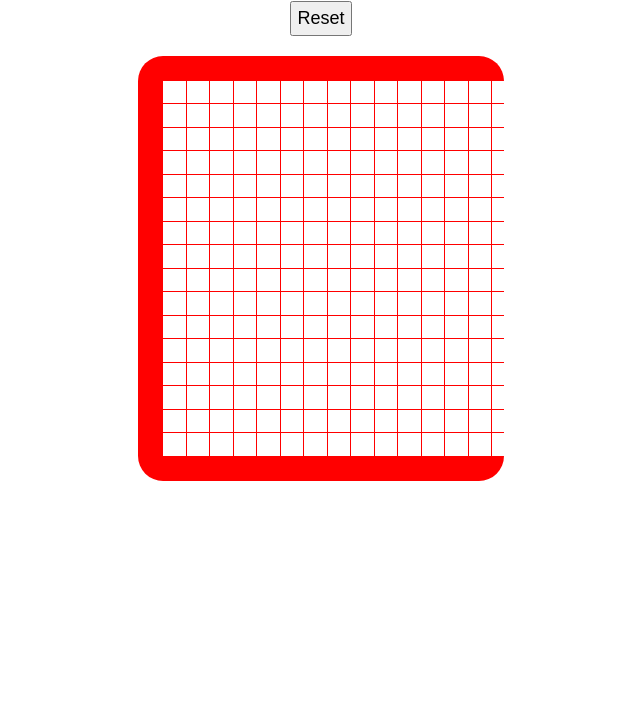
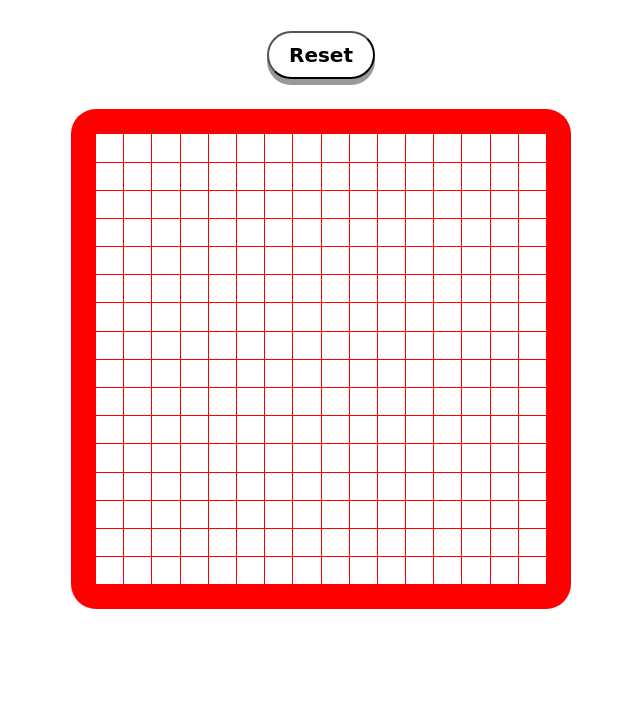
Before and after one commit to JonRider/sketchy-sketch, a plain HTML site: page index.html in a window 1280 px wide. Shown: the part 99-800 px from the top of the page, without its empty margins (319-959 px from the left). Drawn offline with Linux system fonts and the light colour scheme; a web font is replaced by a local one.

Commit message:
Working change grid size

```diff
--- a/index.html
+++ b/index.html
@@ -2,14 +2,44 @@
 <html lang="en" dir="ltr">
   <head>
     <meta charset="utf-8">
+    <link href="https://fonts.googleapis.com/css?family=Cabin+Sketch|Londrina+Sketch&display=swap" rel="stylesheet">
     <title>Sketchy Sketch</title>
   </head>
   <style>
 
+body {
+  background-color: #ffffff;
+  font-family: 'Londrina Sketch', cursive;
+  -webkit-font-smoothing: antialiased;
+}
+
+h1 {
+  font-size: 48px;
+}
+
 button {
-  padding: 5px;
-  margin: 20px;
-  font-size: 18px;
+  padding: 10px 20px 10px 20px;
+  margin: 10px 30px 30px 30px;
+  display: inline-block;
+  font-size: 20px;
+  font-family: 'Cabin Sketch', cursive;
+  color: black;
+  font-weight: 600;
+  border-radius: 25px;
+  background-color: #ffffff;
+  border-color: black;
+  outline: none;
+  box-shadow: 0 6px #999;
+}
+
+button:hover  {
+  background-color: #4b5050;
+  color: white;
+}
+
+button:active {
+  transform: translateY(2px);
+  box-shadow: 0 4px #666;
 }
 
 .grid-container {
@@ -19,15 +49,15 @@ button {
   background-color: red;
   padding: 25px;
   flex-wrap: nowrap;
-  width : 25%;
-  height: 25%;
+  width : 450px;
+  height: 450px;
   border-radius: 25px;
 }
 
 .grid-container > div {
   background-color: white;
   text-align: center;
-  padding: 10px 12.5px 12.5px 10px;
+  padding: ;
   font-size: 0px;
 }
 
--- a/script.js
+++ b/script.js
@@ -1,38 +1,66 @@
+// setup grid
+function setupGrid() {
+  // create array of 16x16 grid
+  // setup auto string with auto equal to square minus trailing whitespace
+  removeGrid();
+  let auto = "auto ";
+  auto = auto.repeat(square);
+  auto = auto.slice(0, -1);
+  document.getElementById("main").style.gridTemplateColumns = auto;
+  for (n = 0; n < (square * square); n++) {
+    var div = document.createElement("div");
+    div.classList.add("pixel");
+
+    div.id = "div-" + n;
+
+    document.getElementById("main").appendChild(div);
+  }
+
+  // set up pixels with event listeners
+  pixel = document.getElementsByClassName('pixel');
+  pixels = Array.from(pixel);
+
+  	pixels.forEach(function (pixel) {
+  		pixel.addEventListener("mouseover", function () {
+  			pixel.classList.add("draw");
+  		});
+  	});
+}
+
+
+// change the color of selected pixel
 function changeColor(e) {
   e.target.classList.add('draw');
-  console.log(e.target);
 }
 
+// clear the grid
 function clear() {
   pixel = document.getElementsByClassName('pixel');
   pixels = Array.from(pixel);
 
   pixels.forEach(function (pixel) {
 			pixel.classList.remove("draw");
-      console.log("Reset complete.")
 		});
 }
 
-// create array of 16x16 grid
-for (n = 0; n < 256; n++) {
-  var div = document.createElement("div");
-  div.classList.add("pixel");
-
-  div.id = "div-" + n;
-
-  document.getElementById("main").appendChild(div);
+// remove previous grid
+function removeGrid() {
+  let element = document.getElementById("main");
+  while (element.firstChild) {
+    element.removeChild(element.firstChild);
+  }
 }
 
-// set up pixesl with event listeners
-pixel = document.getElementsByClassName('pixel');
-pixels = Array.from(pixel);
+// initial run
+let square = 16;
+setupGrid();
 
-	pixels.forEach(function (pixel) {
-		pixel.addEventListener("mouseover", function () {
-			pixel.classList.add("draw");
-      console.log(pixel);
-		});
-	});
-
+// listen for reset
 reset = document.getElementById("reset");
-reset.onclick = () => clear();
+reset.onclick = () => {
+  let input = prompt("How many squares per side do you want the Grid?", "16");
+  square = parseInt(input);
+  console.log(square);
+  clear();
+  setupGrid();
+}
```
